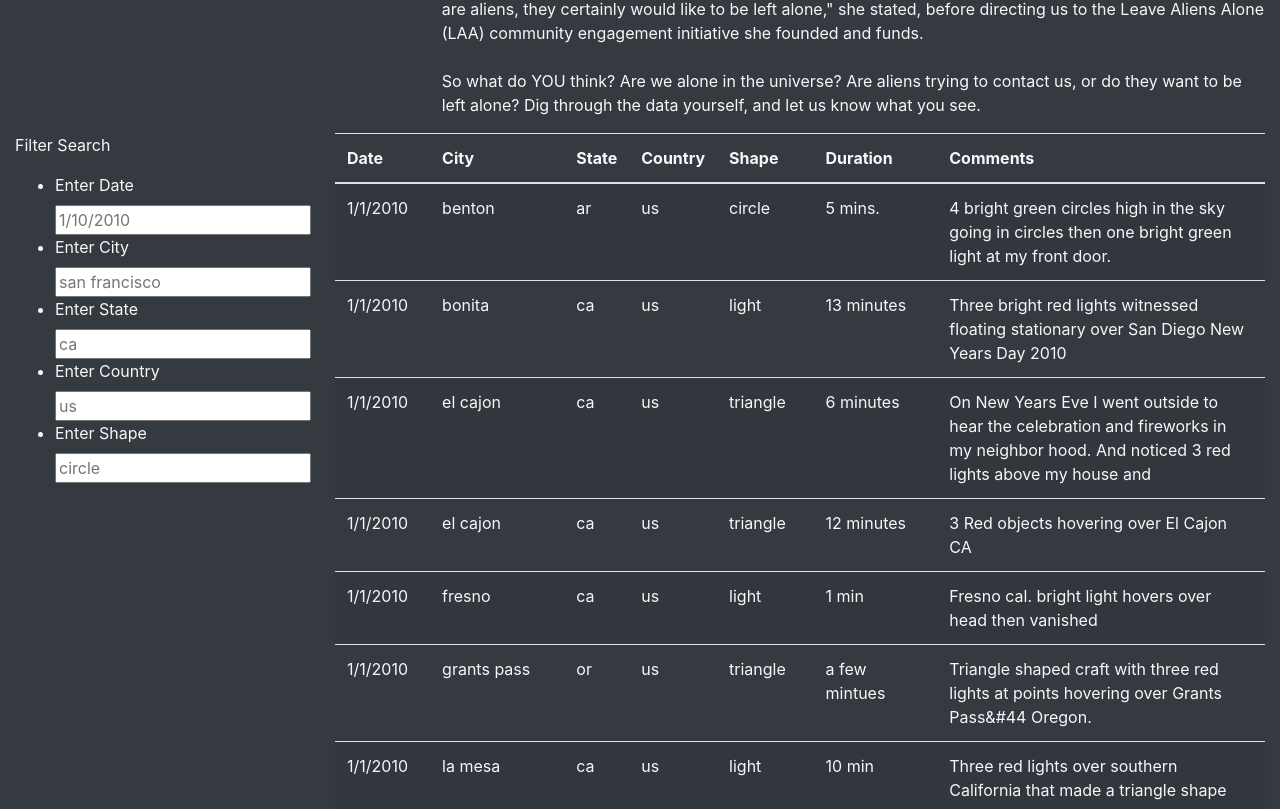
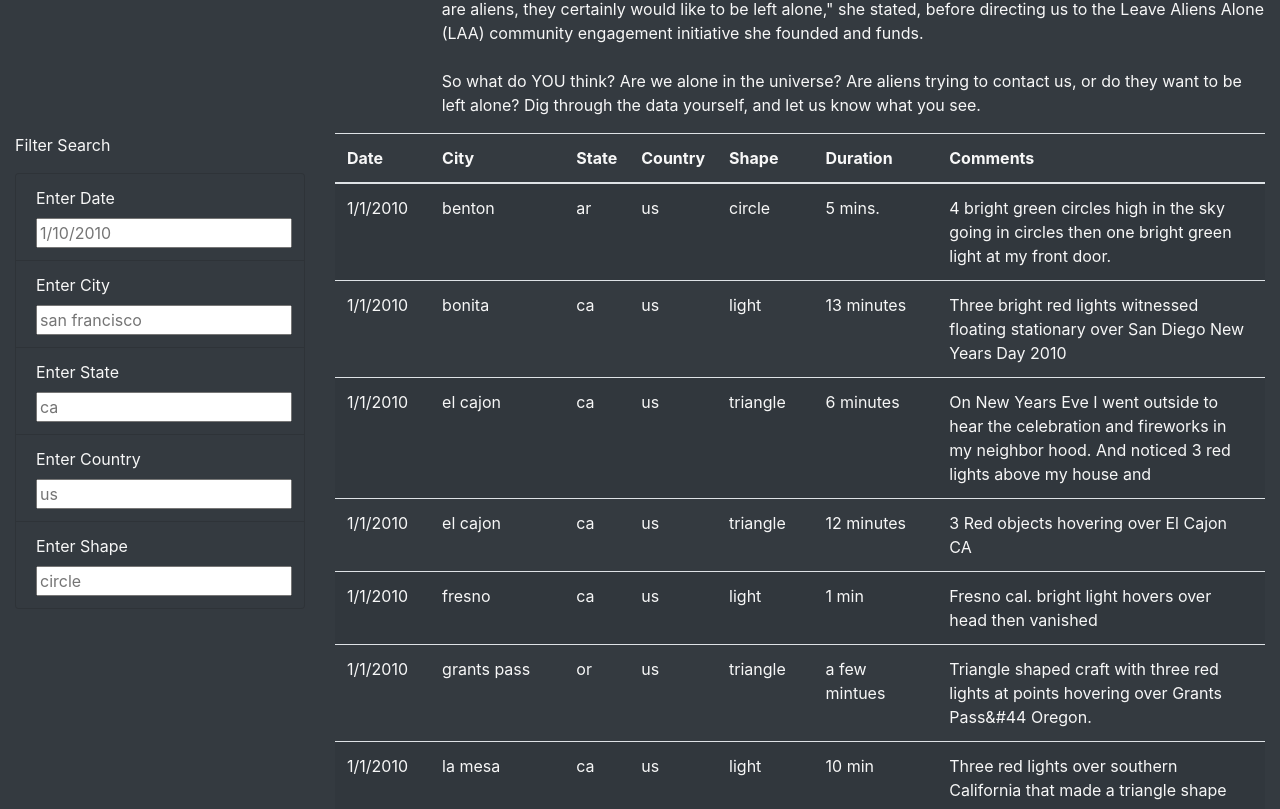
Before and after one commit to JmSambajon/UFOs, a plain HTML site: page index.html in a window 1280 px wide. Shown: the part 606-1415 px from the top of the page. Drawn offline with nearby package versions, Linux system fonts and the light colour scheme.

Commit message:
updating deliverables

```diff
--- a/index.html
+++ b/index.html
@@ -36,24 +36,24 @@
                 <div class="col-md-3">
                     <form class="bg-dark">
                         <p>Filter Search</p>
-                            <ul class="bg-dark">
-                                <li class="bg-dark">
+                        <ul class="list-group bg-dark">
+                              <li class="list-group-item bg-dark">
                                     <label for="date">Enter Date</label>
                                     <input type="text" placeholder="1/10/2010" id="datetime" />
                                   </li>
-                                <li class="bg-dark">
+                                  <li class="list-group-item bg-dark">
                                     <label for="City">Enter City</label>
                                     <input type="text" placeholder="san francisco" id="city" />
                                   </li>
-                                <li class="bg-dark">
+                                  <li class="list-group-item bg-dark">
                                     <label for="State">Enter State</label>
                                     <input type="text" placeholder="ca" id="state" />
                                   </li>
-                                <li class="bg-dark">
+                                  <li class="list-group-item bg-dark">
                                     <label for="Country">Enter Country</label>
                                     <input type="text" placeholder="us" id="country" />
                                   </li>
-                                <li class="bg-dark">
+                                  <li class="list-group-item bg-dark">
                                     <label for="Shape">Enter Shape</label>
                                     <input type="text" placeholder="circle" id="shape" />
                                   </li>
```
